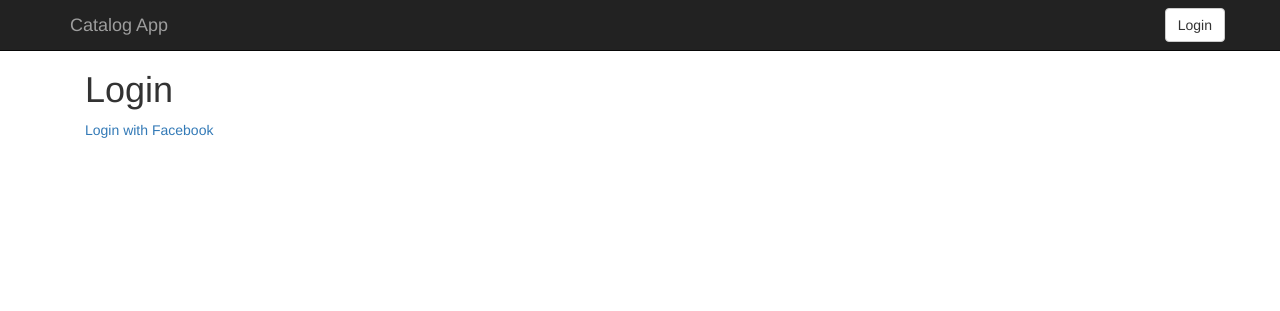
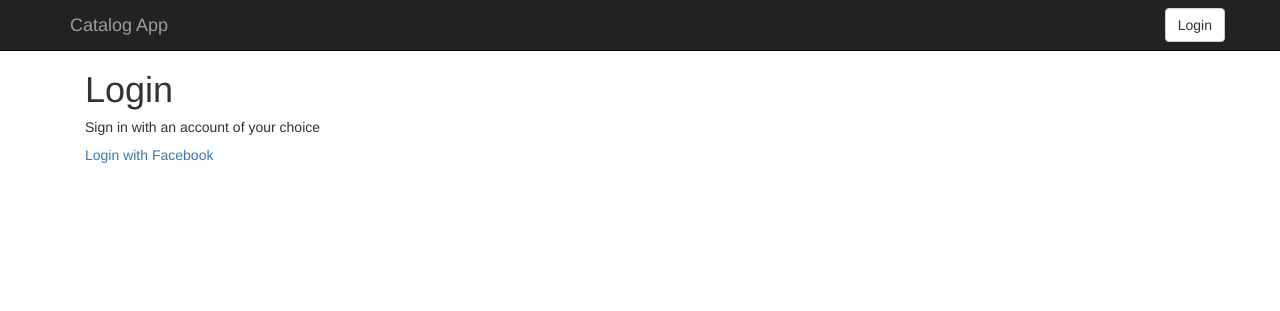
Before and after one commit to anthonyattard/catalog, a Flask app: page /login in a window 1280 px wide. Shown: the top 311 px of the page. Run offline with Flask 2, Linux system fonts and the light colour scheme; parts of the project's set-up code (start-up, migrations or seed data) failed here and were passed over; some libraries are stand-ins or nearby versions.

Commit message:
Added instructions to login.html

```diff
--- a/templates/login.html
+++ b/templates/login.html
@@ -8,6 +8,7 @@
 {% block content %}
 <div class="col-sm-12">
   <h1>Login</h1>
+  <h5>Sign in with an account of your choice</h5>
   <!-- GOOGLE SIGN IN BUTTON-->
   <div id="signinButton">
     <span class="g-signin"
```
